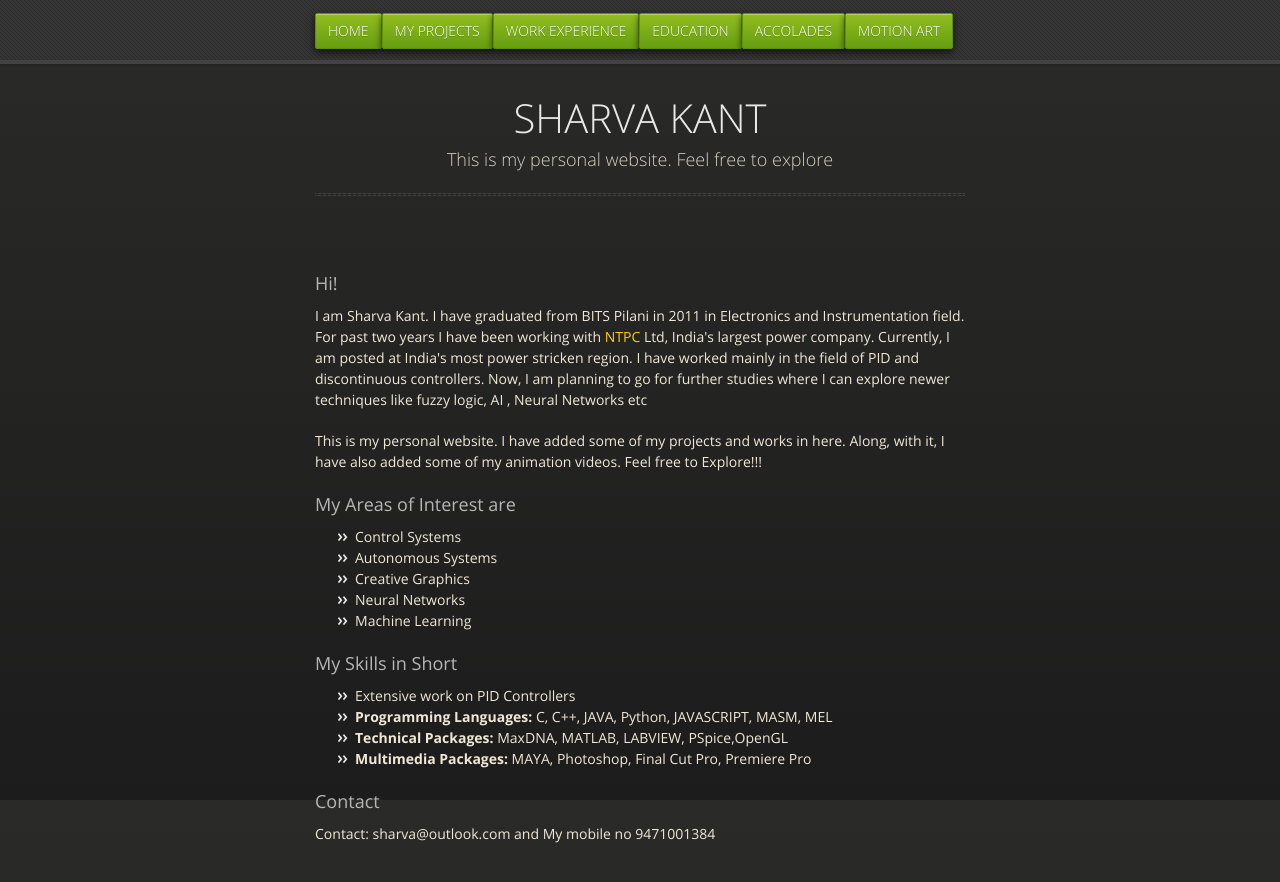
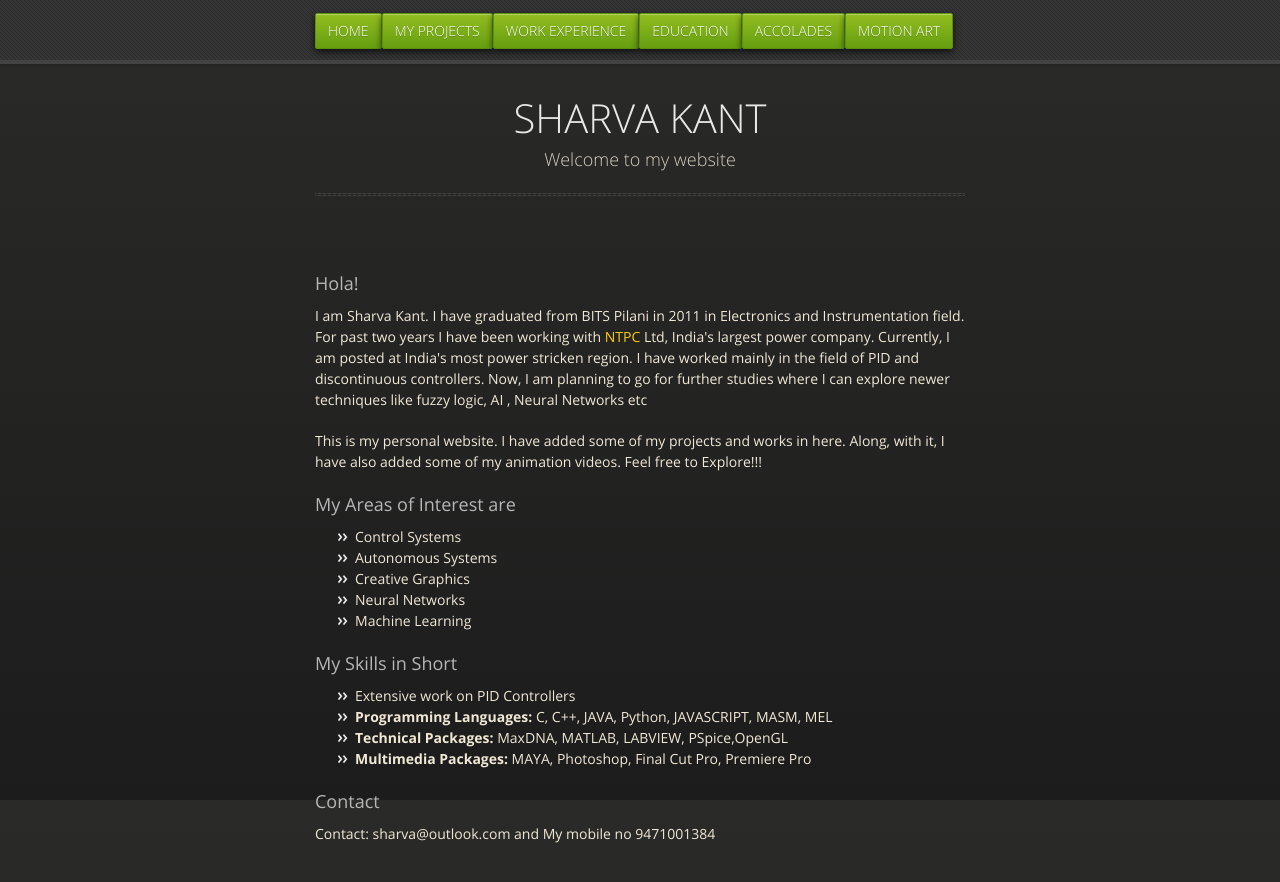
Before and after one commit to sharva89/sharva.github.io, a plain HTML site: page index.html in a window 1280 px wide. Drawn offline with nearby package versions, Linux system fonts and the light colour scheme.

Commit message:
Update index.html

```diff
--- a/index.html
+++ b/index.html
@@ -35,12 +35,12 @@
       <section>
         <div id="title">
           <h1>SHARVA KANT</h1>
-          <p>This is my personal website. Feel free to explore</p>
+          <p>Welcome to my website</p>
           <hr>
           </div>
 
         <h3>
-<a name="hi" class="anchor" href="#hi"><span class="octicon octicon-link"></span></a>Hi!</h3>
+<a name="hi" class="anchor" href="#hi"><span class="octicon octicon-link"></span></a>Hola!</h3>
 
 <p> I am Sharva Kant. I have graduated from BITS Pilani in 2011 in Electronics and Instrumentation field.
 For past two years I have been working with <a href="http://en.wikipedia.org/wiki/NTPC_Limited" target="_blank">NTPC</a> Ltd,
```
